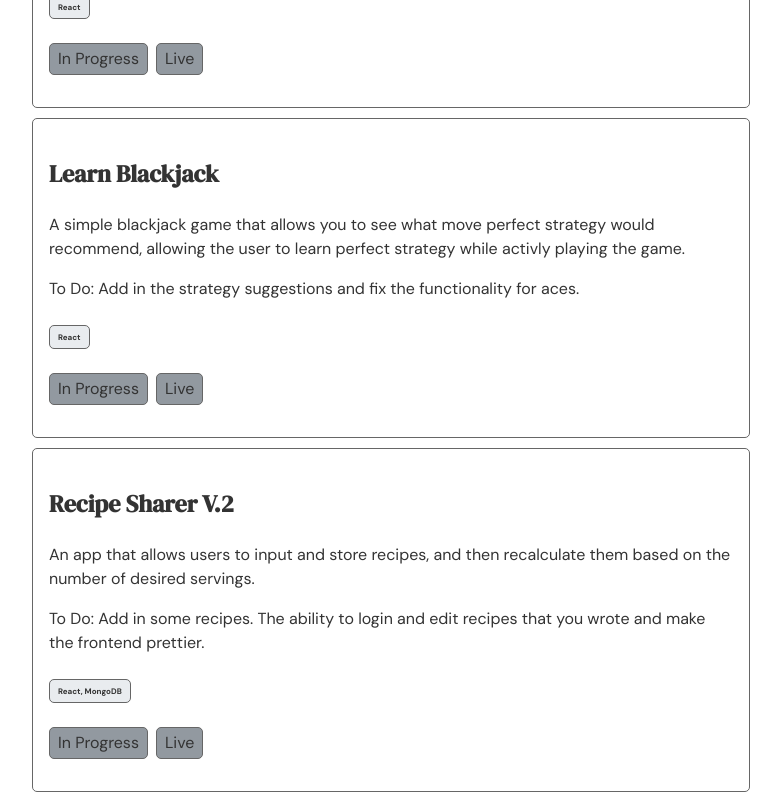
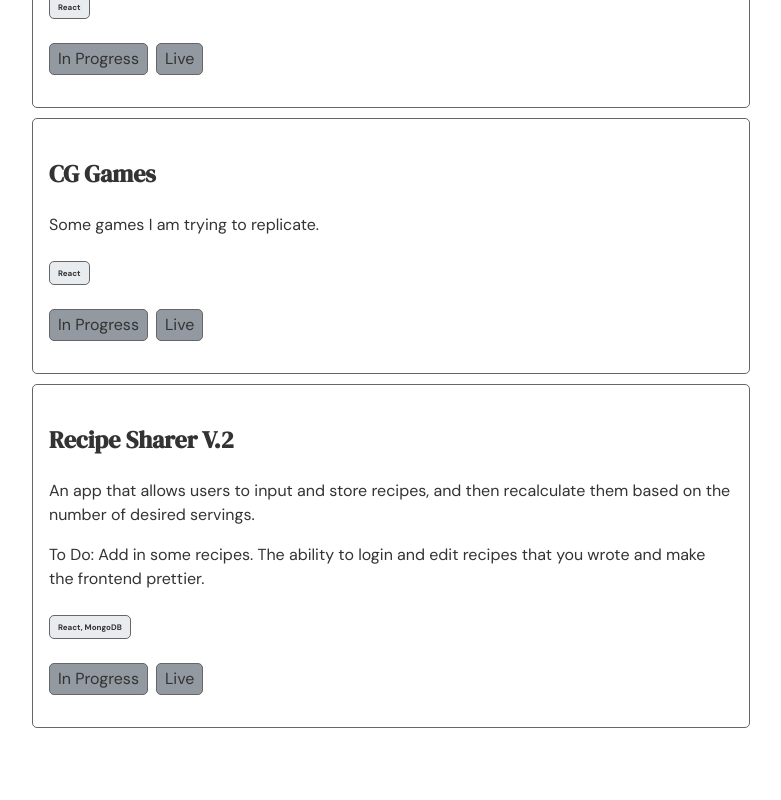
Before and after one commit to CalvinGaiennie/portfolio-vite, a React (Vite) app: page /projects in a window 1280 px wide. Shown: the part 945-1745 px from the top of the page, without its empty margins (249-1030 px from the left). After the commit the page ends 1681 px from the top, so only its background shows below. Built offline with nearby package versions, Linux system fonts and the light colour scheme.

Commit message:
took off blackjack and added CGGames

```diff
--- a/src/pages/Projects.jsx
+++ b/src/pages/Projects.jsx
@@ -51,18 +51,13 @@ function Projects() {
           todo={""}
         />
         <ProjectCard
-          title={"Learn Blackjack"}
-          description={
-            "A simple blackjack game that allows you to see what move perfect strategy would recommend, allowing the user to learn perfect strategy while activly playing the game."
-          }
-          link={"https://learn-blackjack.netlify.app/"}
+          title={"CG Games"}
+          description={"Some games I am trying to replicate."}
+          link={"https://crggames.netlify.app/"}
           // img={projectImage}
           status={"In Progress"}
           hostingStatus={"Live"}
           techStack={["React"]}
-          todo={
-            "Add in the strategy suggestions and fix the functionality for aces."
-          }
         />
         <ProjectCard
           title={"Recipe Sharer V.2"}
```
